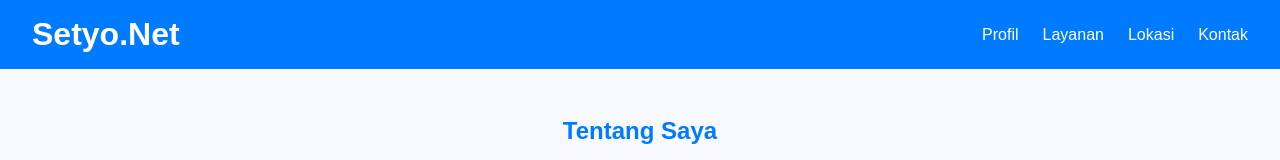
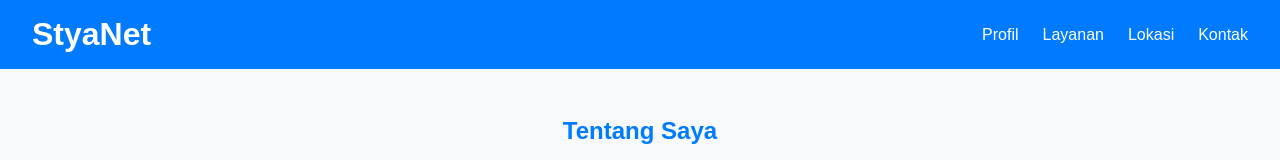
Before and after one commit to styanet/styanet, a plain HTML site: page portofolio.html in a window 1280 px wide. Shown: the top 160 px of the page. Drawn offline with Linux system fonts and the light colour scheme.

Commit message:
Update portofolio.html

```diff
--- a/portofolio.html
+++ b/portofolio.html
@@ -252,7 +252,7 @@
     <body>
 
         <header>
-            <h1>Setyo.Net</h1>
+            <h1>StyaNet</h1>
             <nav class="nav-links" id="nav-links">
                 <a href="#profil">Profil</a>
                 <a href="#layanan">Layanan</a>
```
